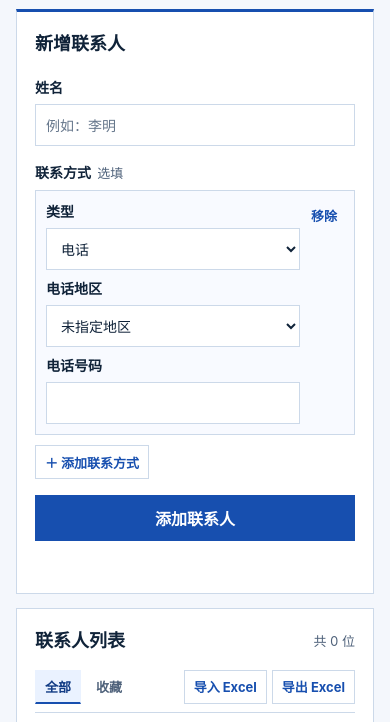
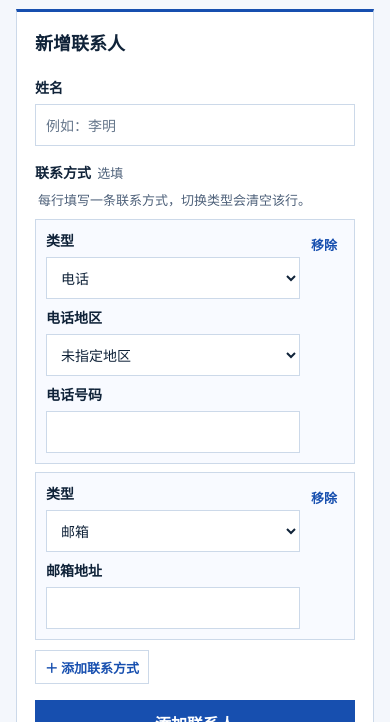
Before and after one commit to Mikorchara/Extreme-Programming, a plain HTML site: page index.html in a window 390 px wide. Shown: the part 97-819 px from the top of the page. Drawn offline with Linux system fonts and the light colour scheme.

Commit message:
fix: make phone and email fields visible by default

```diff
--- a/app.js
+++ b/app.js
@@ -119,7 +119,7 @@ function updateMethodFields(row) {
   input.removeAttribute("aria-invalid");
 }
 
-function appendMethod(method) {
+function appendMethod(method, isExisting = false) {
   const row = methodTemplate.content.firstElementChild.cloneNode(true);
   const type = row.querySelector(".method-type");
   const region = row.querySelector(".method-region");
@@ -136,8 +136,8 @@ function appendMethod(method) {
     const input = row.querySelector(".method-value");
     input.value = method.type === "phone" ? phoneEditorValue(method.value) : method.value;
     input.dataset.digits = method.type === "phone" ? input.value : "";
-    row.querySelector(".legacy-phone-note").hidden = method.type !== "phone" || Boolean(input.value);
-    originalMethods.set(row, method);
+    row.querySelector(".legacy-phone-note").hidden = !isExisting || method.type !== "phone" || Boolean(input.value);
+    if (isExisting) originalMethods.set(row, method);
   }
 
   methodList.append(row);
@@ -157,9 +157,14 @@ function resetEditor(contact = null) {
   methodList.replaceChildren();
 
   if (contact) {
-    contact.methods.forEach(appendMethod);
-  } else {
-    appendMethod();
+    contact.methods.forEach((method) => appendMethod(method, true));
+  }
+
+  if (!contact?.methods.some((method) => method.type === "phone")) {
+    appendMethod({ type: "phone", value: "" });
+  }
+  if (!contact?.methods.some((method) => method.type === "email")) {
+    appendMethod({ type: "email", value: "" });
   }
 
   setStatus("");
--- a/index.html
+++ b/index.html
@@ -32,6 +32,7 @@
             </div>
             <fieldset class="method-editor">
               <legend>联系方式 <span class="optional">选填</span></legend>
+              <p class="optional">每行填写一条联系方式，切换类型会清空该行。</p>
               <div class="method-list" id="method-list"></div>
               <button class="secondary-button" id="add-method" type="button">＋ 添加联系方式</button>
             </fieldset>
```
